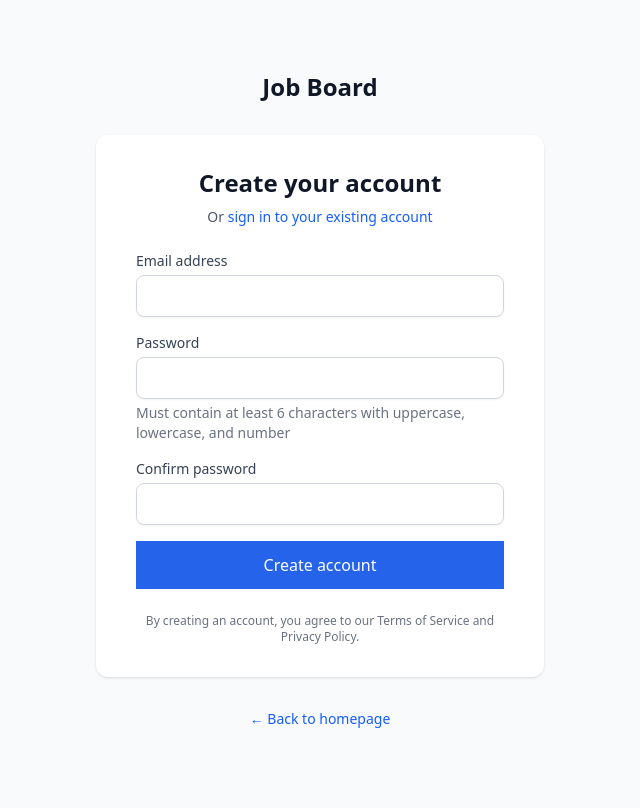
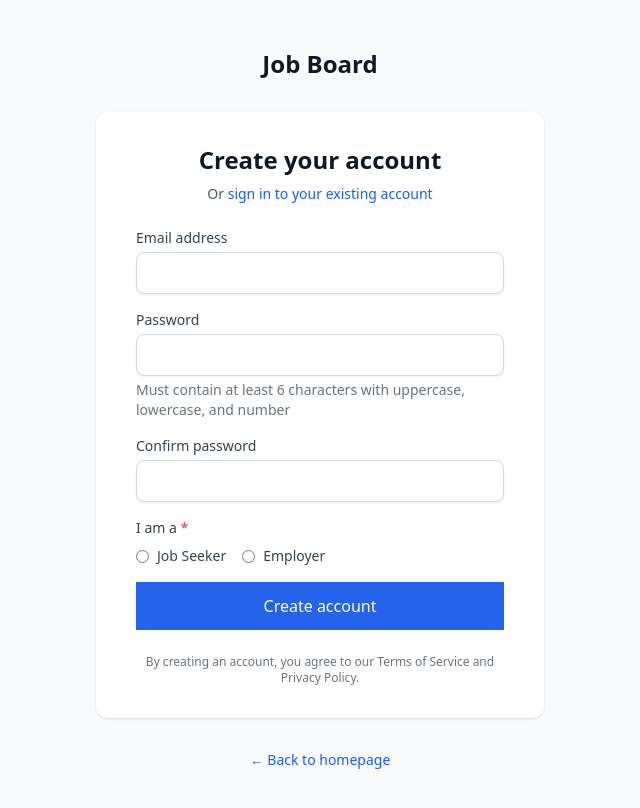
Before and after one commit to axeven/job-board, a Next.js app: page /auth/signup in a window 1280 px wide. Shown: the top 808 px of the page, without its empty margins (320-960 px from the left). Built offline with nearby package versions, Linux system fonts and the light colour scheme; no server answers.

Commit message:
feat(registration): add job seeker validation

```diff
--- a/src/components/auth/signup-form.tsx
+++ b/src/components/auth/signup-form.tsx
@@ -32,7 +32,7 @@ export function SignupForm({ onSuccess }: SignupFormProps) {
       setLoading(true)
       setError(null)
 
-      await authClient.signUp(data.email, data.password)
+      await authClient.signUp(data.email, data.password, data.userType)
 
       setSuccess(true)
       onSuccess?.()
@@ -111,6 +111,35 @@ export function SignupForm({ onSuccess }: SignupFormProps) {
           {...register('confirmPassword')}
         />
 
+        <div className="space-y-2">
+          <label className="block text-sm font-medium text-gray-700">
+            I am a <span className="text-red-500">*</span>
+          </label>
+          <div className="flex space-x-4">
+            <label className="flex items-center">
+              <input
+                type="radio"
+                value="job_seeker"
+                {...register('userType')}
+                className="mr-2"
+              />
+              <span className="text-sm text-gray-700">Job Seeker</span>
+            </label>
+            <label className="flex items-center">
+              <input
+                type="radio"
+                value="employer"
+                {...register('userType')}
+                className="mr-2"
+              />
+              <span className="text-sm text-gray-700">Employer</span>
+            </label>
+          </div>
+          {errors.userType && (
+            <p className="text-sm text-red-600">{errors.userType.message}</p>
+          )}
+        </div>
+
         <Button
           type="submit"
           size="lg"
--- a/src/lib/auth/client.ts
+++ b/src/lib/auth/client.ts
@@ -1,4 +1,5 @@
 import { supabase } from '@/lib/supabase/client'
+import { userProfilesClient } from '@/lib/database/user-profiles'
 
 // Client-side auth utilities
 export const authClient = {
@@ -15,17 +16,35 @@ export const authClient = {
     return data
   },
 
-  async signUp(email: string, password: string) {
+  async signUp(email: string, password: string, userType: 'employer' | 'job_seeker' = 'job_seeker') {
     const { data, error } = await supabase().auth.signUp({
       email,
       password,
       options: {
-        emailRedirectTo: `${window.location.origin}/auth/callback`
+        emailRedirectTo: `${window.location.origin}/auth/callback`,
+        data: {
+          user_type: userType
+        }
       }
     })
 
     if (error) {
       throw new AuthError(error.message)
+    }
+
+    // Create user profile if user was created successfully
+    if (data.user && data.user.id && data.user.email) {
+      try {
+        await userProfilesClient.create({
+          id: data.user.id,
+          email: data.user.email,
+          full_name: null
+        })
+      } catch (profileError) {
+        console.error('Failed to create user profile:', profileError)
+        // Don't throw here as the user account was created successfully
+        // The profile can be created later if needed
+      }
     }
 
     return data
--- a/src/lib/auth/validation.ts
+++ b/src/lib/auth/validation.ts
@@ -25,7 +25,11 @@ export const signupSchema = z.object({
       /^(?=.*[a-z])(?=.*[A-Z])(?=.*\d)/,
       'Password must contain at least one uppercase letter, one lowercase letter, and one number'
     ),
-  confirmPassword: z.string()
+  confirmPassword: z.string(),
+  userType: z.enum(['employer', 'job_seeker'], {
+    required_error: 'Please select whether you are an employer or job seeker',
+    invalid_type_error: 'Please select whether you are an employer or job seeker'
+  })
 }).refine((data) => data.password === data.confirmPassword, {
   message: "Passwords don't match",
   path: ['confirmPassword']
--- a/src/lib/supabase/server.ts
+++ b/src/lib/supabase/server.ts
@@ -1,8 +1,8 @@
 import { createServerClient } from '@supabase/ssr'
-import { cookies } from 'next/headers'
 import type { Database } from '@/types/supabase'
 
 export async function createClient() {
+  const { cookies } = await import('next/headers')
   const cookieStore = await cookies()
 
   return createServerClient<Database>(
```
Also changed, not shown: 1 other file (tests, documents, lock files or other folders).
